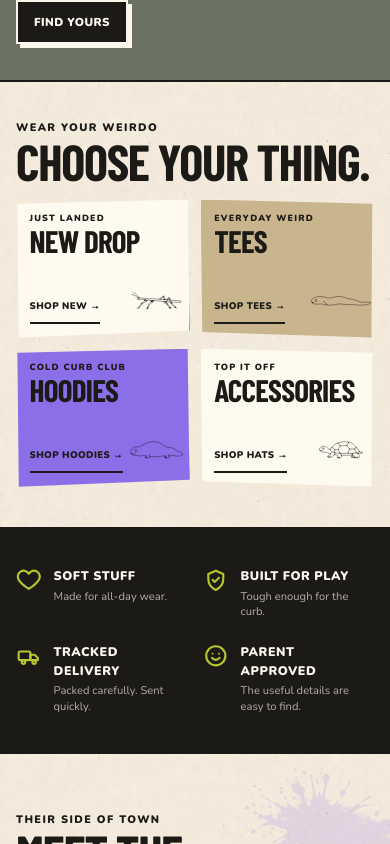
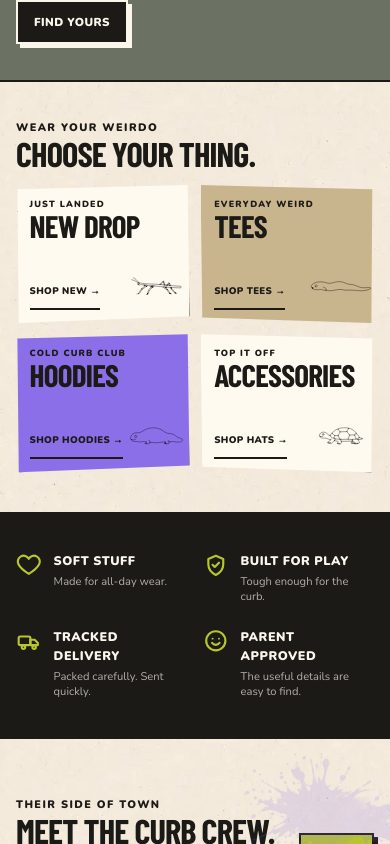
Before and after one commit to CDunell/shirtfaced, a Next.js app in the folder curbstamps-site/: page / in a window 390 px wide. Shown: the part 1600-2444 px from the top of the page. Built offline with nearby package versions, Linux system fonts and the light colour scheme; a web font is replaced by a local one.

Commit message:
fix(curbstamps): keep mobile section headings on one line

```diff
--- a/curbstamps-site/src/app/globals.css
+++ b/curbstamps-site/src/app/globals.css
@@ -244,7 +244,7 @@ body {
 .favourites-band .home-shell { position: relative; z-index: 1; }
 .section-heading-row { display: flex; align-items: end; justify-content: space-between; gap: 1.5rem; }
 .section-title { margin-top: 0.25rem; font-size: clamp(2.5rem, 11vw, 4.5rem); text-transform: uppercase; }
-.section-title-large { font-size: clamp(3rem, 13vw, 5.5rem); }
+.section-title-large { font-size: clamp(2rem, 8.8vw, 5.5rem); white-space: nowrap; }
 .section-copy { max-width: 42rem; margin-top: 0.9rem; font-size: 0.95rem; font-weight: 720; line-height: 1.55; color: rgb(28 26 23 / 0.72); }
 
 .favourites-band .section-title { font-size: clamp(2.15rem, 9vw, 3rem); white-space: nowrap; }
```
